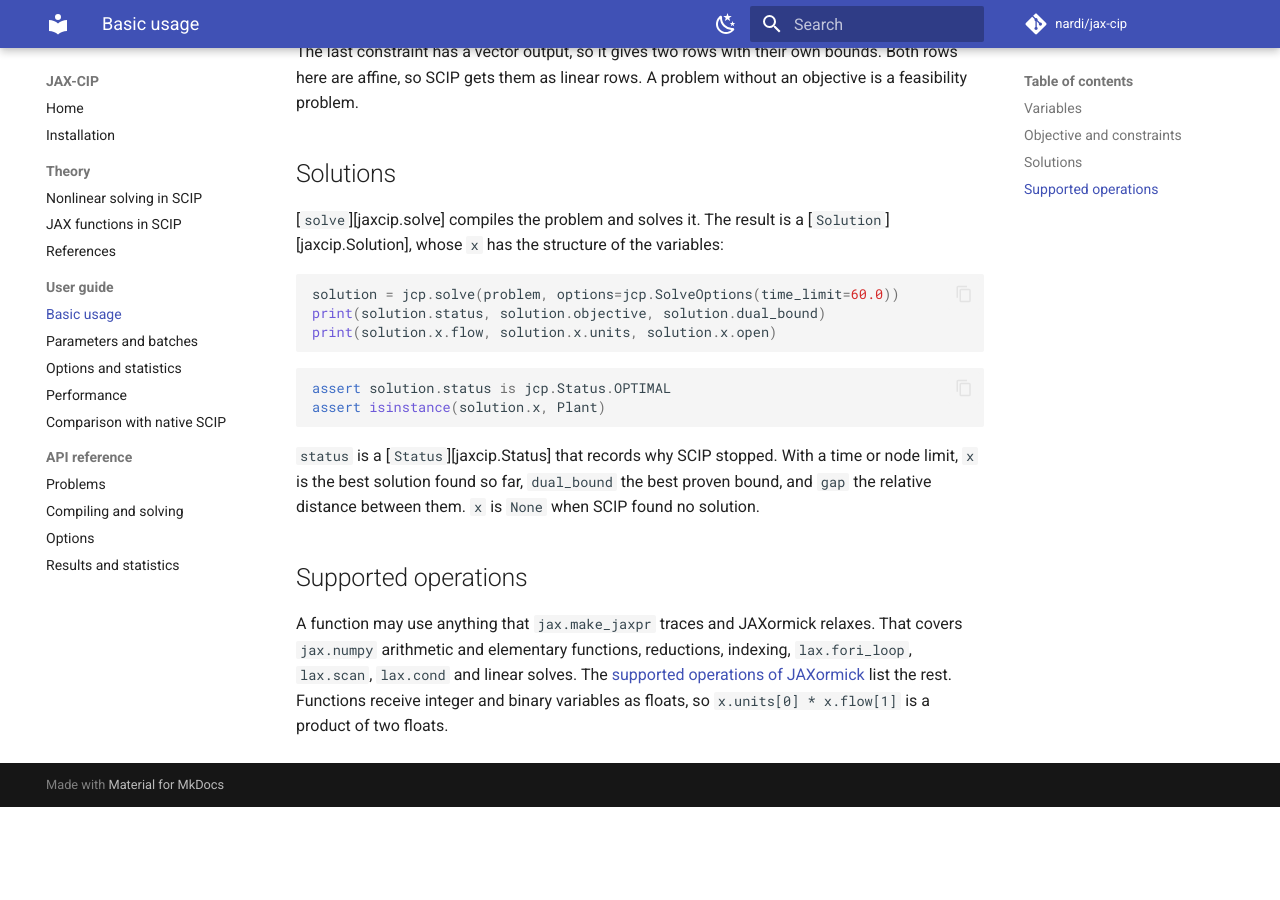
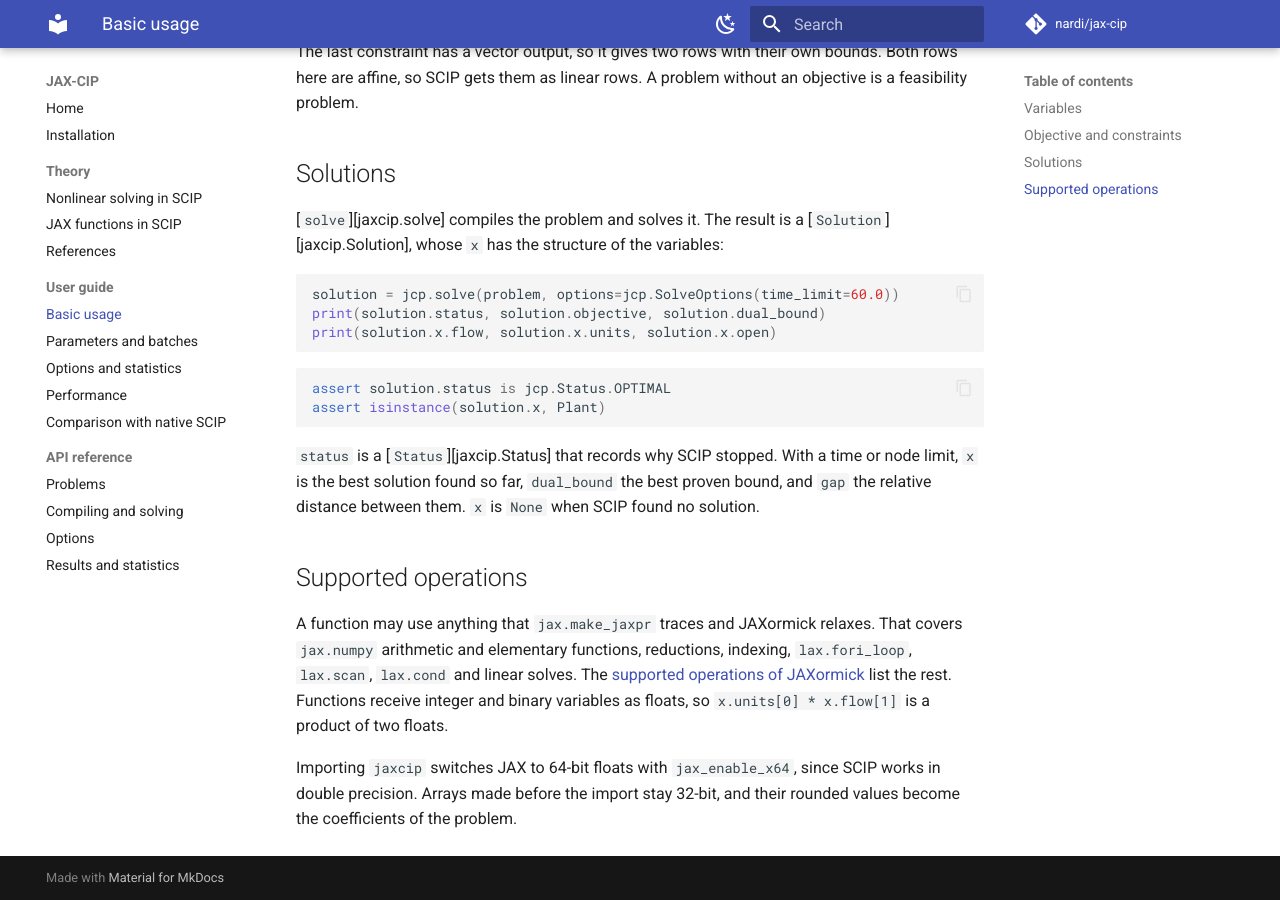
Before and after one commit to nardi/jax-cip, an MkDocs documentation site: the page built from docs/guide/basic.md, in a window 1280 px wide and 900 px high, scrolled down 1577 px. Built offline with MkDocs 1.6.1 and Material for MkDocs 9.7.7, drawn with Linux system fonts in a browser that asks for light colours; comment, search, counter and statistics services are not loaded; before the commit the page ends 2384 px from its top, so only the background shows below that.

Commit message:
fix: Enable 64-bit floats when importing jaxcip
Only `compile` switched JAX to 64-bit floats, so arrays made before it stayed 32-bit and
their rounded values became the coefficients of the problem. The MINLPLib converter hit
this on lip, where the objective came out 0.12 off. The import now enables
`jax_enable_x64`, and the basic guide says so.

```diff
--- a/docs/guide/basic.md
+++ b/docs/guide/basic.md
@@ -108,3 +108,7 @@
 JAXormick](https://nardi.github.io/jaxormick/guide/supported/) list the rest. Functions
 receive integer and binary variables as floats, so `x.units[0] * x.flow[1]` is a product
 of two floats.
+
+Importing `jaxcip` switches JAX to 64-bit floats with `jax_enable_x64`, since SCIP works
+in double precision. Arrays made before the import stay 32-bit, and their rounded values
+become the coefficients of the problem.
--- a/src/jaxcip/__init__.py
+++ b/src/jaxcip/__init__.py
@@ -1,6 +1,6 @@
 """JAX functions as nonlinear expressions in the SCIP optimization solver."""
 
-from jaxcip import _compile
+from jaxcip import _cache, _compile
 from jaxcip._cache import BuildStatistics, initialize
 from jaxcip._compile import CompiledProblem, compile  # noqa: A004
 from jaxcip._options import (
@@ -35,6 +35,8 @@
 )
 
 forward_blas()
+# SCIP works in double precision, so arrays made after the import have 64-bit floats.
+_cache.enable_x64()
 
 
 def clear_caches() -> None:
```
